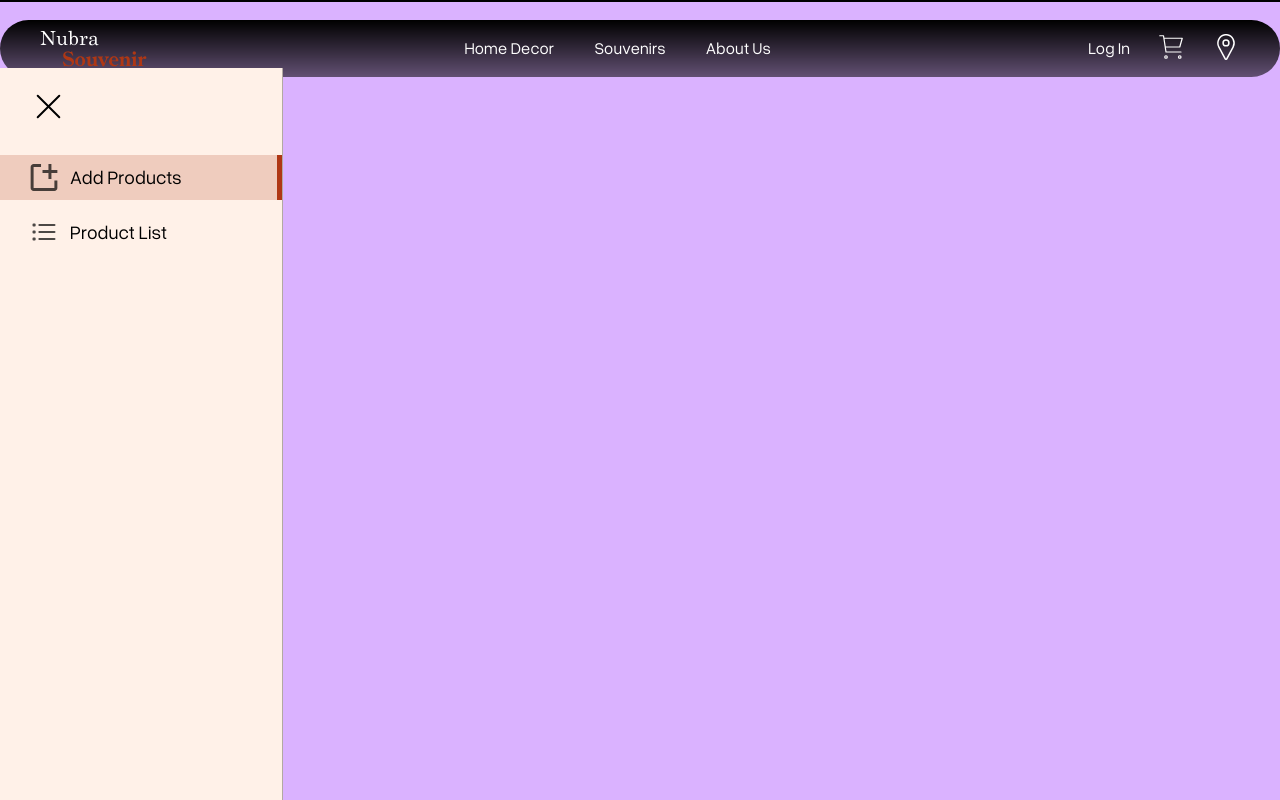
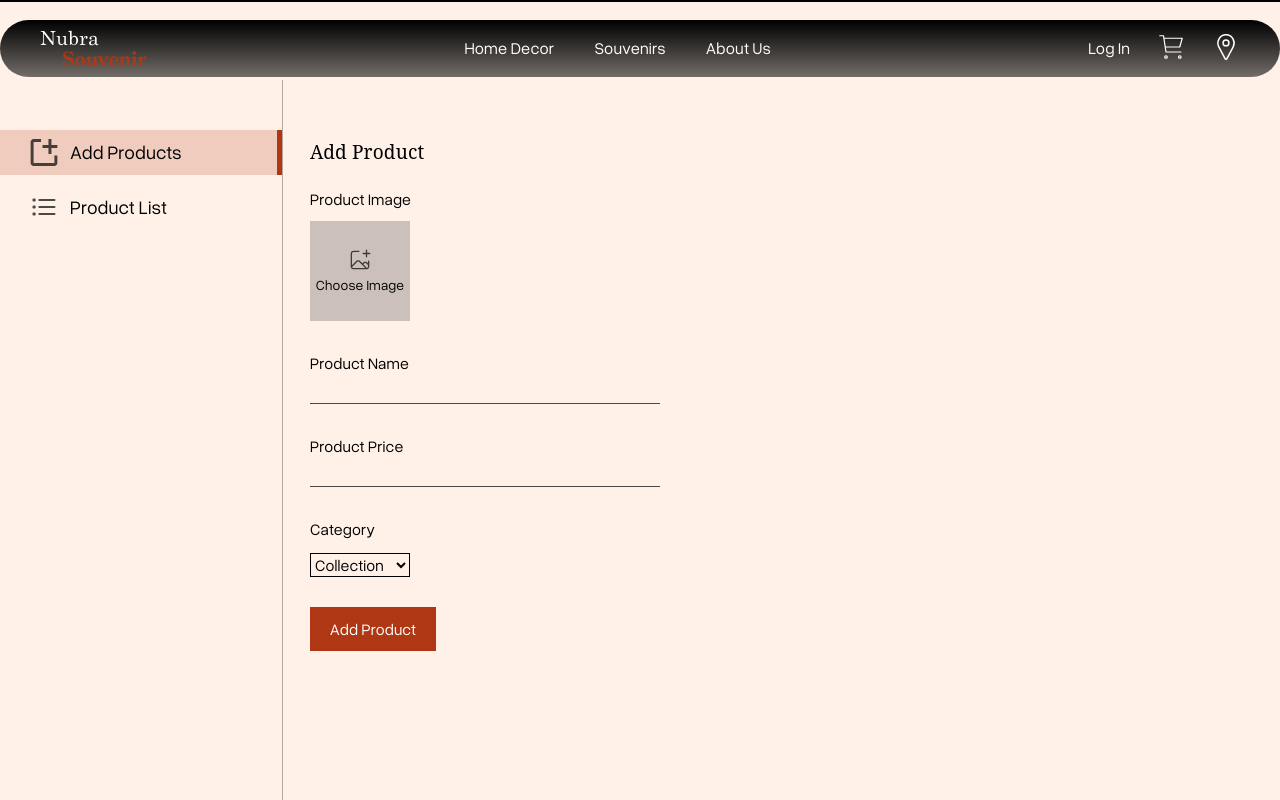
Before and after one commit to Nyima-ui/nubra_souvenir_ecomm, a Next.js app in the folder client/: page /admin/addProduct in a window 1280 px wide. Built offline with nearby package versions, Linux system fonts and the light colour scheme.

Commit message:
created the product add and list page

```diff
--- a/client/src/app/admin/addProduct/page.tsx
+++ b/client/src/app/admin/addProduct/page.tsx
@@ -1,14 +1,108 @@
-'use client'
+"use client";
 import { useAdminContext } from "@/app/context/AdminContext";
 import Bars from "@/app/components/Bars";
+import Image from "next/image";
+import { useState } from "react";
 
 const Page = () => {
-  const { isSidebarOpen, setisSidebarOpen } = useAdminContext();
+  const { setisSidebarOpen } = useAdminContext();
+  const [previewImage, setPreviewImage] = useState<string | null>(null);
+
+  const handleImageChange = (e: React.ChangeEvent<HTMLInputElement>) => {
+    const file = e.target.files?.[0];
+    if (file) {
+      const imageURL = URL.createObjectURL(file);
+      setPreviewImage(imageURL);
+    }
+  };
   return (
-    <div className="pt-17 h-screen bg-purple-300">
-      <button><Bars /></button>
-      <h3>Add Products</h3>
-    </div>
+    <section className="pt-17 h-screen bg-neutral-bg px-7.5 relative sm:left-66 md:left-70 sm:pt-27 ">
+      <div className="container">
+        <button
+          className="sm:hidden cursor-pointer mt-7.5"
+          onClick={() => setisSidebarOpen(true)}
+        >
+          <Bars />
+        </button>
+        <h3 className="text-[19.02px] mt-7.5">Add Product</h3>
+        <form className="flex flex-col mt-5 max-w-[500px]">
+          {/* upload image  */}
+          <label>Product Image</label>
+          <label
+            htmlFor="product_image"
+            className="size-[100px] flex flex-col items-center justify-center mt-2.5 bg-black/20 overflow-hidden"
+          >
+            {previewImage ? (
+              <Image
+                src={previewImage}
+                alt="Uploaded preview"
+                height={100}
+                width={100}
+                className="object-cover"
+              />
+            ) : (
+              <>
+                <p className="cursor-pointer">
+                  <Image
+                    src="/images/upload_image.svg"
+                    alt="upload product image"
+                    height={28}
+                    width={28}
+                    className="border"
+                  />
+                </p>
+                <span className="text-[14px] cursor-pointer">Choose Image</span>
+              </>
+            )}
+            <input
+              type="file"
+              id="product_image"
+              className="border mt-2.5 hidden"
+              onChange={handleImageChange}
+              required
+            />
+          </label>
+
+          {/* product name  */}
+
+          <label htmlFor="product_name" className="mt-7.5">
+            Product Name
+          </label>
+          <input
+            type="text"
+            id="product_name"
+            className="outline-none border-b border-black/70 mt-1 max-w-[350px]"
+            required
+          />
+          {/* product price  */}
+          <label htmlFor="product_price" className="mt-7.5">
+            Product Price
+          </label>
+          <input
+            type="text"
+            id="product_price"
+            className="outline-none border-b border-black/70 mt-1 max-w-[350px]"
+            required
+          />
+
+          <label htmlFor="category" className="mt-7.5">
+            Category
+          </label>
+          <select
+            id="cateogory"
+            className="border mt-3 outline-none max-w-[100px]"
+            required
+          >
+            <option value="collection">Collection</option>
+            <option value="favorite">Favorite</option>
+          </select>
+          {/* from submit button  */}
+          <button className="bg-primary text-white max-w-[126px] border-none py-2.5 mt-7.5 cursor-pointer">
+            Add Product
+          </button>
+        </form>
+      </div>
+    </section>
   );
 };
 
--- a/client/src/app/admin/productList/page.tsx
+++ b/client/src/app/admin/productList/page.tsx
@@ -1,12 +1,74 @@
-import Bars from "@/app/components/Bars"
+"use client";
+import Bars from "@/app/components/Bars";
+import { useAdminContext } from "@/app/context/AdminContext";
+import Image from "next/image";
+import { adminProductList } from "@/app/lib/dummyData";
 
-const page = () => {
+const Page = () => {
+  const { setisSidebarOpen } = useAdminContext();
   return (
-    <div className="pt-17 h-screen bg-amber-300">
+    <section className="pt-17 h-screen bg-neutral-bg px-[15px] relative sm:left-66 md:left-70 sm:pt-27 ">
+      <button
+        className="sm:hidden cursor-pointer mt-7.5"
+        onClick={() => setisSidebarOpen(true)}
+      >
         <Bars />
-      <h3>All Products</h3>
-    </div>
-  )
-}
+      </button>
+      <h3 className="text-[19.02px] mt-7.5">All Products</h3>
+      {/* grid container  */}
+      <main className="grid grid-cols-5 border mt-5 max-w-[900px] max-md:max-w-[400px] max-lg:max-w-[500px] max-xl:max-w-[600px]">
+        {/* grid header  */}
+        {/* frist child  */}
+        <div className="border border-black/20 col-span-2">
+          <p className="font-grotesk-500 text-base md:text-[19.02px] text-center">
+            Product
+          </p>
+        </div>
+        {/* second child  */}
+        <div className="border border-black/20 col-span-1">
+          <p className="font-grotesk-500 text-base md:text-[19.02px] text-center">
+            Category
+          </p>
+        </div>
+        {/* third child  */}
+        <div className="border border-black/20 col-span-1">
+          <p className="font-grotesk-500 text-base md:text-[19.02px] text-center">Price</p>
+        </div>
+        {/* fourth child  */}
+        <div className="border border-black/20 col-span-1">
+          <p className="font-grotesk-500 text-base md:text-[19.02px] text-center">Action</p>
+        </div>
 
-export default page
+        {/* grid rows  */}
+        {adminProductList.map((product) => {
+          return (
+            <>
+              <div key={product.productId} className="col-span-2 flex flex-col items-center gap-1 border border-black/20">
+                <Image
+                  src={product.image}
+                  alt={product.name}
+                  height={80}
+                  width={80}
+                />
+                <span className="text-[14px] font-semibold">{product.name}</span>
+              </div>
+
+              <div className="col-span-1 flex items-center justify-center border border-black/20">
+                  <p className="text-[14px]">{product.category}</p>
+              </div>
+              <div className="col-span-1 border flex items-center justify-center border-black/20">
+                  <p className="text-[14px]">₹{product.price}</p>
+              </div>
+              <div className="col-span-1 border flex flex-col items-center justify-center gap-2 border-black/20">
+                  <button className="text-[14px] text-white bg-primary py-[3px] w-[60px] cursor-pointer">Update</button>
+                  <button className="text-[14px] border w-[60px] py-[3px] cursor-pointer">Delete</button>
+              </div>
+            </>
+          );
+        })}
+      </main>
+    </section>
+  );
+};
+
+export default Page;
--- a/client/src/app/components/AdminSidebar.tsx
+++ b/client/src/app/components/AdminSidebar.tsx
@@ -6,15 +6,15 @@ import Image from "next/image";
 import { usePathname } from "next/navigation";
 import { useAdminContext } from "../context/AdminContext";
 
-
-
 const AdminSidebar = () => {
   const pathName = usePathname();
-  const {isSidebarOpen, setisSidebarOpen} = useAdminContext();
+  const { isSidebarOpen, setisSidebarOpen } = useAdminContext();
   return (
-    <section className="h-screen fixed top-17 z-10 bg-neutral-bg pt-5 w-[283px] border-r border-black/30"
-    style={{left : isSidebarOpen ? "0px" : "-283px"}}>
-      <button className="block ml-7.5" onClick={() => setisSidebarOpen(false)}>
+    <section
+      className={`h-screen fixed top-17 sm:top-20 z-10 bg-neutral-bg pt-5 w-[283px] border-r border-black/30 transition-all duration-200
+        ease-linear ${isSidebarOpen ? "left-0" : "-left-[283px]"} sm:left-0 sm:h-[90vh]`}
+    >
+      <button className="block ml-7.5 sm:hidden" onClick={() => setisSidebarOpen(false)}>
         <Cross />
       </button>
       <Link
--- a/client/src/app/components/Footer.tsx
+++ b/client/src/app/components/Footer.tsx
@@ -95,7 +95,7 @@ const Footer = () => {
       </div>
 
       {/* big footer logo  */}
-      <div className="absolute bottom-0 left-0 w-full">
+      <div className="absolute bottom-1 left-0 w-full">
         <Image
           src="/images/Nubra_Souvenir.svg"
           alt="Shop Logo"
--- a/client/src/app/globals.css
+++ b/client/src/app/globals.css
@@ -84,7 +84,7 @@ h1, h2, h3, h4, h5, h6{
 }
 @layer components{
   .footer_head{
-    @apply font-century text-[19.2px] tracking-[0.01em]
+    @apply font-century text-base tracking-[0.01em] font-bold
   }
   .footer_line{
     @apply my-3 bg-white border border-white/70 w-[80px] h-[1px]
--- a/client/src/app/lib/dummyData.tsx
+++ b/client/src/app/lib/dummyData.tsx
@@ -133,3 +133,34 @@ export const favoriteGridDummyData = [
     quantity: 1,
   },
 ];
+
+export const adminProductList = [
+  {
+    productId : uuidv4(),
+    image : '/images/p1-min.png',
+    name : 'Meditation Bowl',
+    category : 'collection',
+    price : 2900,
+  },
+  {
+    productId : uuidv4(),
+    image : '/images/p2-min.png',
+    name : 'Leather Tote Bag',
+    category : 'collection',
+    price : 290,
+  },
+  {
+    productId : uuidv4(),
+    image : '/images/p3-min.png',
+    name : 'Water offering vesel',
+    category : 'collection',
+    price : 3900,
+  },
+  {
+    productId : uuidv4(),
+    image : '/images/p4-min.png',
+    name : 'Silver Moon perfume',
+    category : 'collection',
+    price : 900,
+  },
+]
```
Also changed, not shown: client/public/images/upload_image.svg (added).
